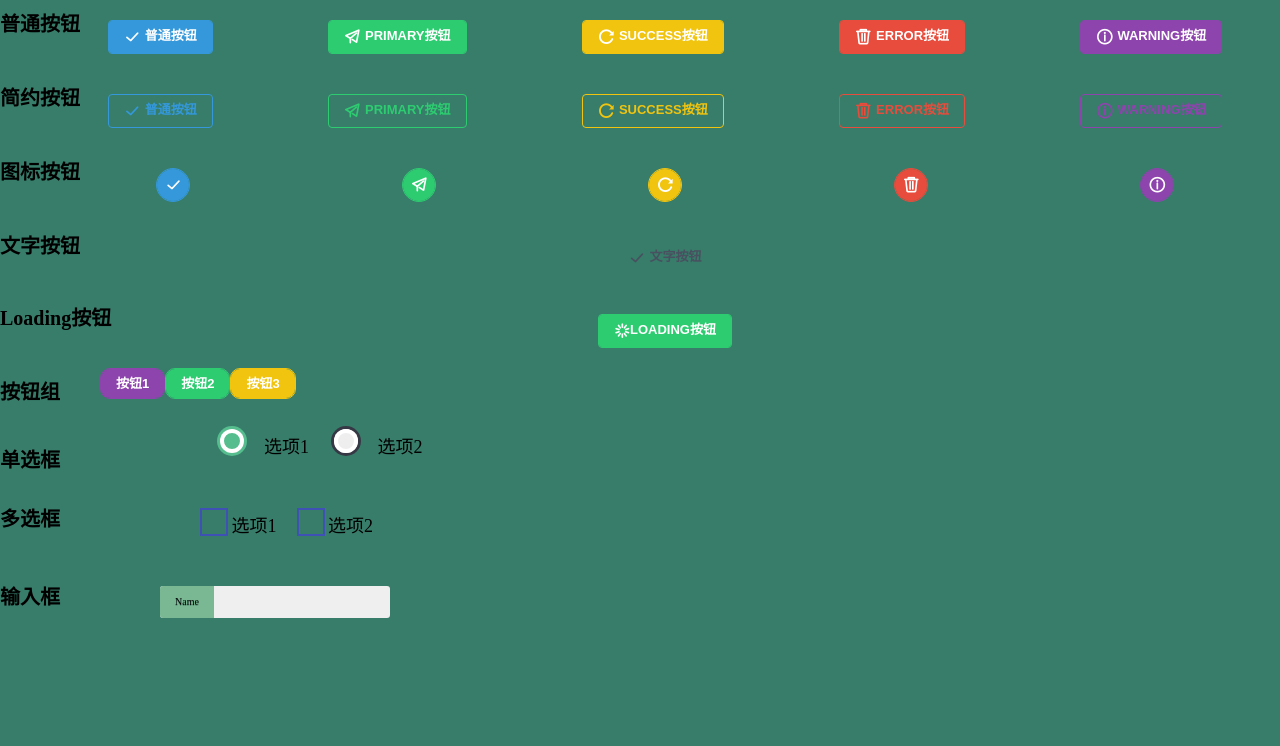
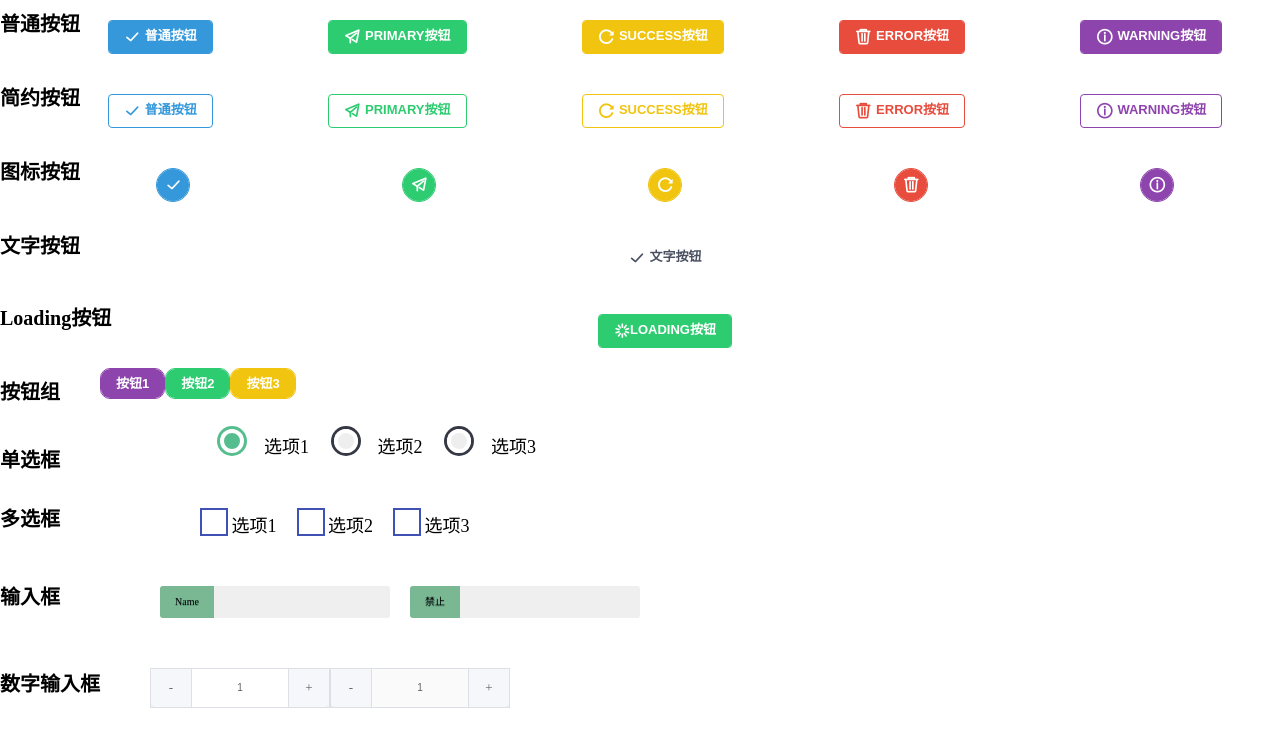
Before and after one commit to ns2250225/cool-ui, a Vue app: page /#/ in a window 1280 px wide. Shown: the top 746 px of the page. Built offline with nearby package versions, Linux system fonts and the light colour scheme.

Commit message:
add inputNumber

```diff
--- a/src/comps/components/input/input.scss
+++ b/src/comps/components/input/input.scss
@@ -68,4 +68,9 @@
     + label {
       transform: translateX(-100%);
     }
-  }
+}
+
+.basic-slide.disabled {
+  cursor: not-allowed;
+  pointer-events: none;
+}
--- a/src/comps/components/input/input.vue
+++ b/src/comps/components/input/input.vue
@@ -1,6 +1,8 @@
 <template>
     <div class="input-wrapper">
         <input class="basic-slide" v-bind="$props" v-model="inputValue" :type="inputType" :name="name"
+               :class="{'disabled': disabled}"
+               :placeholder="placeholder"
                @focus="_focus"
                @blur="_blur"
                @keyup="_keyup"
--- /dev/null
+++ b/src/comps/components/inputNumber/index.js
@@ -0,0 +1,3 @@
+import inputNumber from './inputNumber.vue'
+
+export default inputNumber
--- /dev/null
+++ b/src/comps/components/inputNumber/inputNumber.scss
@@ -0,0 +1,66 @@
+.input-number {
+    position: relative;
+    display: inline-block;
+    width: 180px;
+    line-height: 38px;
+}
+
+.input-number .co-input-number-min {
+    left: 1px;
+    position: absolute;
+    z-index: 1;
+    top: 1px;
+    width: 40px;
+    height: auto;
+    text-align: center;
+    font-size: 13px;
+    background: #f5f7fa;
+    border-radius: 4px 0 0 4px;
+    border-right: 1px solid #dcdfe6;
+    border-bottom: 1px solid #dcdfe6;
+    color: #606266;
+    cursor: pointer;
+}
+
+.input-number .co-input-number-add {
+    right: 1px;
+    text-align: center;
+    position: absolute;
+    z-index: 1;
+    top: 1px;
+    width: 40px;
+    height: auto;
+    text-align: center;
+    font-size: 13px;
+    background: #f5f7fa;
+    border-radius: 0 4px 4px 0;
+    border-left: 1px solid #dcdfe6;
+    border-bottom: 1px solid #dcdfe6;
+    color: #606266;
+    cursor: pointer;
+}
+
+.input-number .co-input-number {
+    border: 1px solid #dcdfe6;
+    box-sizing: border-box;
+    color: #606266;
+    display: inline-block;
+    font-size: inherit;
+    height: 40px;
+    line-height: 40px;
+    outline: none;
+    // padding: 0 15px;
+    width: 100%;
+    padding-left: 50px;
+    padding-right: 50px;
+    text-align: center;
+}
+
+
+.co-input-number-min.disabled {
+    cursor: not-allowed;
+}
+
+.co-input-number-add.disabled {
+    cursor: not-allowed;
+}
--- /dev/null
+++ b/src/comps/components/inputNumber/inputNumber.vue
@@ -0,0 +1,87 @@
+<template>
+    <div class="input-number">
+        <span role="button" class="co-input-number-min" :class="{'disabled': inputValue<=min || disabled}" @click="_numberControl(-1)">-</span>
+        <input type="text" class="co-input-number" v-model="inputValue" :class="{'disabled': disabled}" :disabled="disabled">
+        <span role="button" class="co-input-number-add" :class="{'disabled': inputValue>=max || disabled}" @click="_numberControl(1)">+</span>
+    </div>
+</template>
+<script>
+export default {
+    name: 'co-input-number',
+    data(){
+        return {
+            inputValue: this.value
+        }
+    },
+    watch: {
+        inputValue(value){
+            let val = Number(value);
+            if (this.disabled) {
+                this.inputValue = this.value;
+                return false
+            }
+            if (!isNaN(val)) {
+                if (val > this.max) {
+                    this.inputValue = this.max;
+                } else if (val < this.min) {
+                    this.inputValue = this.min;
+                }
+                this.$emit('input', val);
+                this.change ? this.change(val) : ""
+            } else {
+                this.inputValue = this.value;
+            }
+        }
+    },
+    props: {
+        value: {
+            type: Number,
+            default: 1
+        },
+        max: {
+            type: Number,
+            default: 0
+        },
+        min: {
+            type: Number,
+            default: 0
+        },
+        step: {
+            type: Number,
+            default: 1
+        },
+        disabled: {
+            type: Boolean,
+            default: false
+        },
+        change: Function
+    },
+    mounted(){
+    },
+    components: {},
+    methods: {
+        _numberControl(type){
+            let inputValue = Number(this.inputValue);
+            if (!isNaN(inputValue && !this.disabled)) {
+                if (type > 0 && inputValue < this.max) {
+                    //add
+                    if ((inputValue + this.step) < this.max) {
+                        this.inputValue = inputValue + this.step;
+                    }
+                    else {
+                        this.inputValue = this.max;
+                    }
+                } else if (type < 0 && inputValue > this.min) {
+                    //min
+                    if ((inputValue - this.step) > this.min) {
+                        this.inputValue = inputValue - this.step;
+                    } else {
+                        this.inputValue = this.min;
+                    }
+                }
+            }
+        }
+    },
+    computed: {}
+}
+</script>
--- a/src/comps/index.js
+++ b/src/comps/index.js
@@ -4,6 +4,7 @@ import Button from './components/button/index'
 import Radio from './components/radio/index'
 import Checkbox from './components/checkbox/index'
 import Input from './components/input/index'
+import InputNumber from './components/inputNumber/index'
 
 const components = {
   Button,
@@ -12,7 +13,8 @@ const components = {
   RadioGroup: Radio.group,
   Checkbox,
   CheckboxGroup: Checkbox.group,
-  Input
+  Input,
+  InputNumber
 }
 
 const install = function (Vue) {
--- a/src/comps/styles/common.scss
+++ b/src/comps/styles/common.scss
@@ -2,7 +2,6 @@
 html{
     font-size: 62.5%;
     -webkit-tap-highlight-color: transparent;
-    background-color: #377D6A;
 }
 input, button{
     outline: none;
--- a/src/comps/styles/index.scss
+++ b/src/comps/styles/index.scss
@@ -9,3 +9,4 @@
 @import "../components/radio/radio.scss";
 @import "../components/checkbox/checkbox.scss";
 @import "../components/input/input.scss";
+@import "../components/inputNumber/inputNumber.scss";
--- a/src/views/home.vue
+++ b/src/views/home.vue
@@ -51,7 +51,14 @@
 
     <h1 style="margin-top: 50px;">输入框</h1>
     <div class="text-input">
-      <co-input clearIcon showEye type="password" label="Name" v-model="textv"></co-input>
+      <co-input placeholder="请输入一些内容" clearIcon showEye type="password" label="Name" v-model="textv"></co-input>
+      <co-input placeholder="禁止输入"  label="禁止" disabled  v-model="textv"></co-input>
+    </div>
+
+    <h1 style="margin-top: 25px;">数字输入框</h1>
+    <div class="text-input-number">
+      <co-input-number v-model="val3" :max="10"></co-input-number>
+      <co-input-number v-model="val3" :max="10" disabled></co-input-number>
     </div>
 
   </div>
@@ -65,6 +72,7 @@ export default {
       msg: 'Welcome to Your Vue.js App',
       val: '1',
       val2: [],
+      val3: 1,
       textv: '',
       RadioData: [{
         text: '选项1',
@@ -72,6 +80,9 @@ export default {
       }, {
         text: '选项2',
         value: '2'
+      }, {
+        text: '选项3',
+        value: '3'
       }]
     }
   },
@@ -130,4 +141,8 @@ h1 {
   margin-left: 150px;
   margin-top: 20px;
 }
+.text-input-number {
+  margin-left: 150px;
+  margin-top: 20px;
+}
 </style>
```
Also changed, not shown: 1 other file (tests, documents, lock files or other folders).
